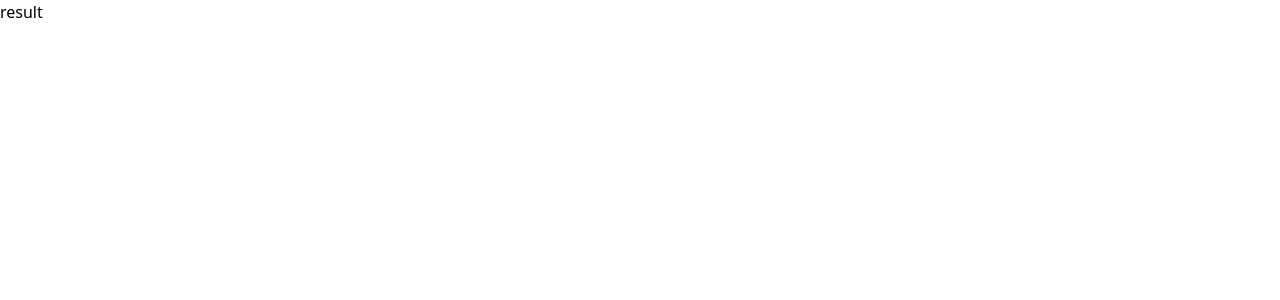
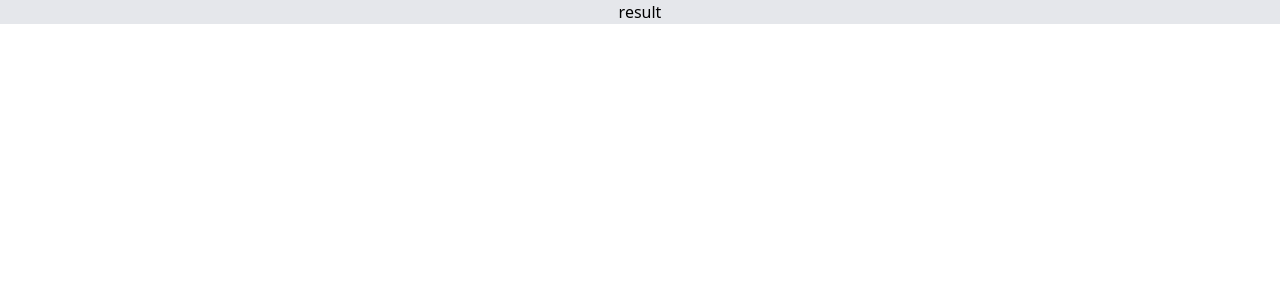
Before and after one commit to imprecisescience/pn-calculator, a Next.js app: page /result in a window 1280 px wide. Shown: the top 300 px of the page. Built offline with nearby package versions, Linux system fonts and the light colour scheme.

Commit message:
First commit

```diff
--- a/pages/result.js
+++ b/pages/result.js
@@ -7,4 +7,6 @@ const Result = () => {
 
 export default Result
 
-const Wrapper = tw.div``
+const Wrapper = tw.div`
+bg-gray-200 flex justify-center
+`
```
